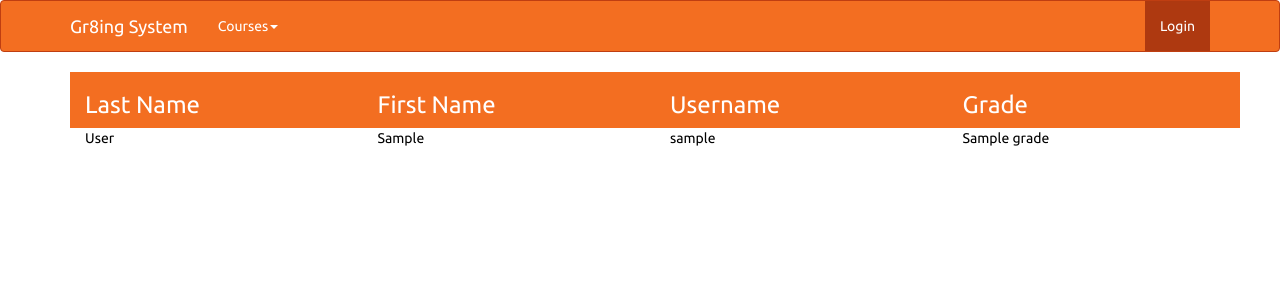
After one commit to amccarthy1/gr8, a Django app: template gr8/grading/templates/course_grade.html in a window 1280 px wide. The commit adds this page. Shown: the top 300 px of the page. Run offline with Django 3.2, Linux system fonts and the light colour scheme; the template is opened without the code that fills it: most values are stand-ins (such as "Sample title", 1, 10 or a date in 2020); some libraries are stand-ins or nearby versions.

Commit message:
Grading page now displays a list of students
Also moved admin urls to grading/urls.py.
Added link to course_grade in course_info that displays only if the
user is the professor.

```diff
--- a/gr8/gr8/urls.py
+++ b/gr8/gr8/urls.py
@@ -17,9 +17,4 @@ urlpatterns = patterns('',
     url(r'^admin/', include(admin.site.urls)),
     url(r'^login$', login, name="login"),
     url(r'^logout$', logout, name="logout"),
-    url(r'^register$', user_registration, name="register"),
-    url(r'^rooms$', room_creation, name="room_creation"),
-    url(r'^course/create$', create_course, name="course_creation"),
-    url(r'^terms$',term_creation, name="term_creation"),
-    url(r'^course/code/create$', create_course_code, name="create_course_code"),
 )
--- a/gr8/grading/templates/base.html
+++ b/gr8/grading/templates/base.html
@@ -40,11 +40,11 @@
                         <li class="dropdown">
                             <a href="#" class="dropdown-toggle" data-toggle="dropdown" role="button" aria-expanded="false">Admin<span class="caret"></span></a>
                             <ul class="dropdown-menu" role="menu">
-                                <li><a href="{% url 'room_creation' %}">Create a Room</a></li>
-                                <li><a href="{% url 'register' %}">Create a User</a></li>
-                                <li><a href="{% url 'course_creation' %}">Create a Course</a></li>
-                                <li><a href="{% url 'create_course_code' %}">Create a Course Code</a></li>
-                                <li><a href="{% url 'term_creation' %}">Create a Term</a></li>
+                                <li><a href="{% url 'grading:room_creation' %}">Create a Room</a></li>
+                                <li><a href="{% url 'grading:register' %}">Create a User</a></li>
+                                <li><a href="{% url 'grading:course_creation' %}">Create a Course</a></li>
+                                <li><a href="{% url 'grading:create_course_code' %}">Create a Course Code</a></li>
+                                <li><a href="{% url 'grading:term_creation' %}">Create a Term</a></li>
                             </ul>
                         </li>
                         {% endif %}
--- a/gr8/grading/templates/course_code_creation.html
+++ b/gr8/grading/templates/course_code_creation.html
@@ -1,7 +1,7 @@
 {% extends 'base.html' %}
 {% block content %}
 <h1>Create a Course Code</h1>
-<form action="{% url 'create_course_code' %}" method="POST">
+<form action="{% url 'grading:create_course_code' %}" method="POST">
 	<table class="bootstrap-table">
 		{% csrf_token %}
 		{% for field in course_code_form %}
--- a/gr8/grading/templates/course_creation.html
+++ b/gr8/grading/templates/course_creation.html
@@ -2,7 +2,7 @@
 {% block content %}
 
 <h1>Create a Course</h1>
-<form action="{% url 'course_creation' %}" method="post">
+<form action="{% url 'grading:course_creation' %}" method="post">
 	{% csrf_token %}
 	<table class="bootstrap-table">
     	{% csrf_token %}
--- /dev/null
+++ b/gr8/grading/templates/course_grade.html
@@ -0,0 +1,40 @@
+{% extends 'base.html' %}
+{% block content %}
+
+<div class="container">
+
+    <div class="row bg-primary">
+        <div class="col-lg-3 col-md-3 col-xs-3 col-xs-12">
+            <h3>Last Name</h3>
+        </div>
+        <div class="col-lg-3 col-md-3 col-xs-3 col-xs-12">
+            <h3>First Name</h3>
+        </div>
+        <div class="col-lg-3 col-md-3 col-xs-3 col-xs-12">
+            <h3>Username</h3>
+        </div>
+        <div class="col-lg-3 col-md-3 col-xs-3 col-xs-12">
+            <h3>Grade</h3>
+        </div>
+    </div>
+
+    {% for enrolled_in in enrolled_ins %}
+        <div class="row">
+            <div class="col-lg-3 col-md-3 col-xs-3 col-xs-12">
+                {{ enrolled_in.student.user.last_name }}
+            </div>
+            <div class="col-lg-3 col-md-3 col-xs-3 col-xs-12">
+                {{ enrolled_in.student.user.first_name}}
+            </div>
+            <div class="col-lg-3 col-md-3 col-xs-3 col-xs-12">
+                {{ enrolled_in.student.user.username}}
+            </div>
+            <div class="col-lg-3 col-md-3 col-xs-3 col-xs-12">
+                {{ enrolled_in.grade}}
+            </div>
+        </div>
+    {% endfor %}
+
+</div>
+
+{% endblock content %}
--- a/gr8/grading/templates/room_creation.html
+++ b/gr8/grading/templates/room_creation.html
@@ -2,7 +2,7 @@
 {% block content %}
 
 <div class="container">
-    <form action="{% url 'room_creation' %}" method="post">
+    <form action="{% url 'grading:room_creation' %}" method="post">
     {% csrf_token %}
         <div class="form-group">
             {% for field in room_form %}
--- a/gr8/grading/templates/term_creation.html
+++ b/gr8/grading/templates/term_creation.html
@@ -1,7 +1,7 @@
 {% extends 'base.html' %}
 {% block content %}
 
-<form action="{% url 'term_creation' %}" method="post">
+<form action="{% url 'grading:term_creation' %}" method="post">
 	{% csrf_token %}
 	<table class="bootstrap-table">
     	{% csrf_token %}
--- a/gr8/grading/templates/user_registration.html
+++ b/gr8/grading/templates/user_registration.html
@@ -1,7 +1,7 @@
 {% extends 'base.html' %}
 {% block content %}
 <h1>Create a User</h1>
-<form action="{% url 'register' %}" method="post">
+<form action="{% url 'grading:register' %}" method="post">
     <table class="bootstrap-table">
     	{% csrf_token %}
         {% for field in profile_form %}
```
Also changed, not shown: gr8/grading/adminViews.py (+21 -1 lines), gr8/grading/templates/course_info.html (+6 -2 lines), gr8/grading/urls.py (+10 -0 lines).
